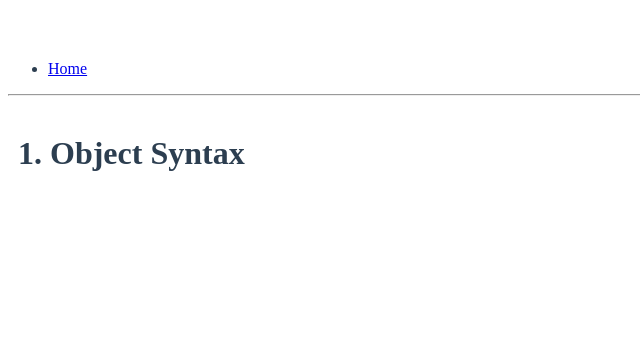
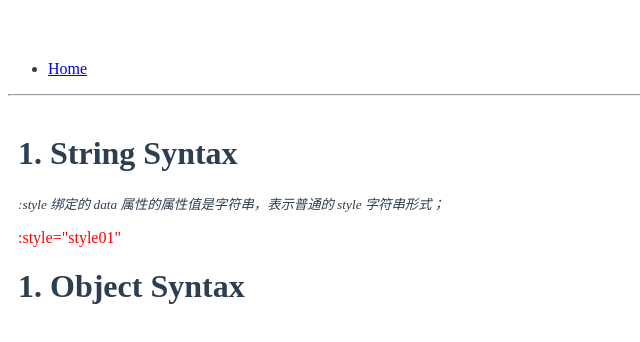
Before and after one commit to luotaoyeah/learning-vue, a Vue app: page /#/guide/style in a window 1280 px wide. Shown: the top 342 px of the page, without its empty margins (0-640 px from the left). Built offline with nearby package versions, Linux system fonts and the light colour scheme.

Commit message:
style binding: string syntax

```diff
--- a/src/doc/guide/class-and-style/style/index.vue
+++ b/src/doc/guide/class-and-style/style/index.vue
@@ -2,15 +2,18 @@
   <div
     style="padding: 10px;"
   >
+    <StyleString></StyleString>
     <StyleObject></StyleObject>
   </div>
 </template>
 <script>
+import StyleString from "./style-string";
 import StyleObject from "./style-object";
 
 export default {
   components: {
-    StyleObject
+    StyleObject,
+    StyleString
   }
 };
 </script>
--- /dev/null
+++ b/src/doc/guide/class-and-style/style/style-string.vue
@@ -0,0 +1,24 @@
+<template>
+  <div>
+    <h1>1. String Syntax</h1>
+    <p>
+      <small>
+        <i>
+          :style 绑定的 data 属性的属性值是字符串，表示普通的 style 字符串形式；
+        </i>
+      </small>
+    </p>
+    <p :style="style01">:style="style01"</p>
+  </div>
+</template>
+<script>
+export default {
+  data() {
+    return {
+      style01: "color: red;"
+    };
+  }
+};
+</script>
+<style scoped>
+</style>
```
